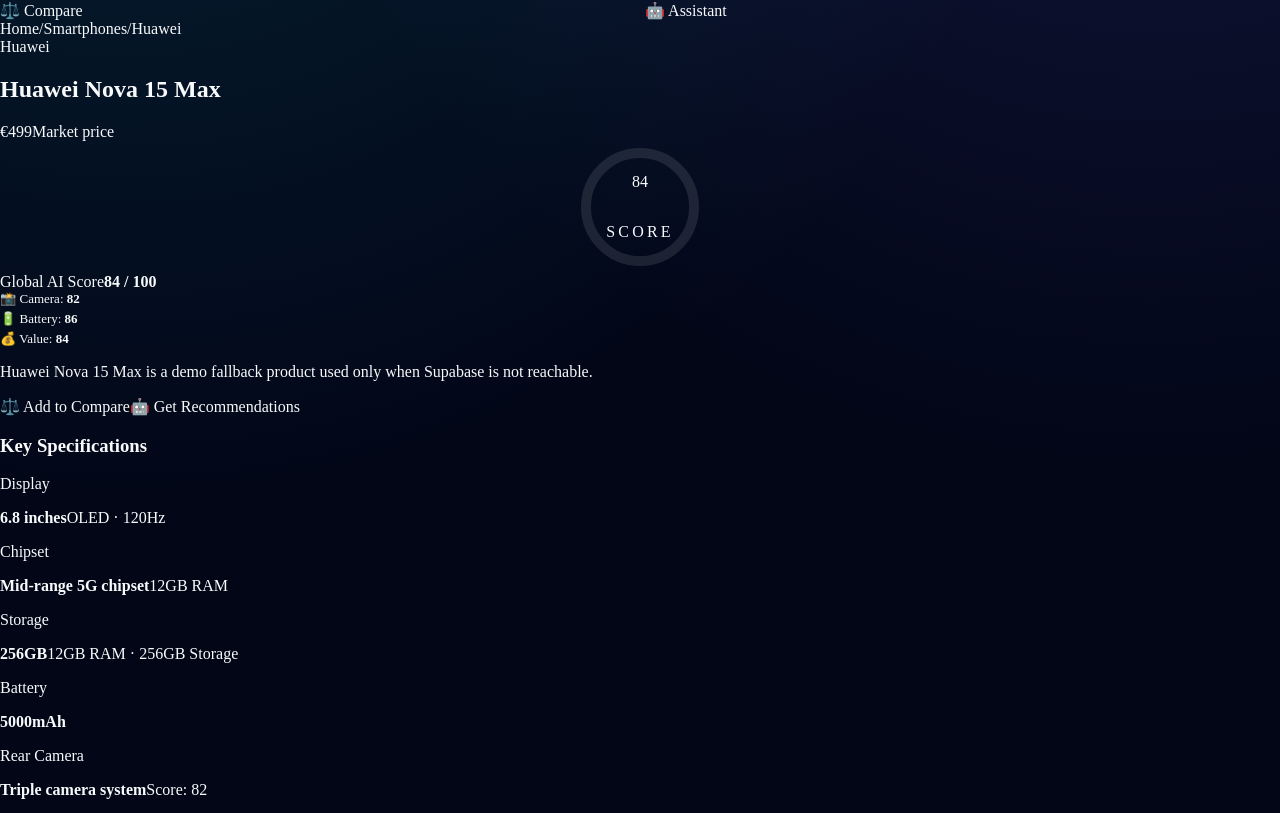
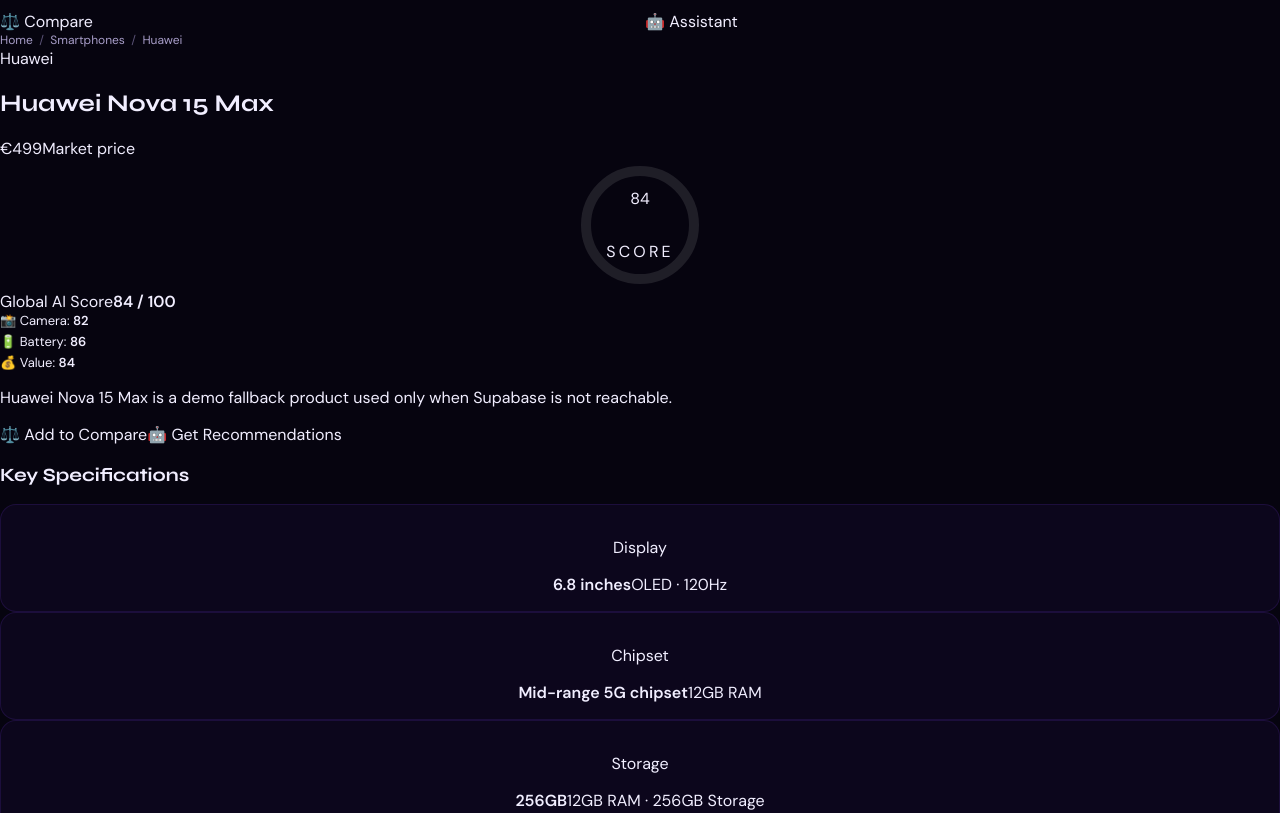
Before and after one commit to ABDELHADI2024/ai-product-intelligence-platform, a Next.js app: page /products/huawei-nova-15-max in a window 1280 px wide. Shown: the part 427-1240 px from the top of the page. Built offline with nearby package versions, Linux system fonts and the light colour scheme; no server answers; the database is empty.

Commit message:
Add files via upload

```diff
--- a/app/globals.css
+++ b/app/globals.css
@@ -1,78 +1,256 @@
+@import url('https://fonts.googleapis.com/css2?family=Syne:wght@400;600;700;800&family=DM+Sans:ital,opsz,wght@0,9..40,300;0,9..40,400;0,9..40,500;0,9..40,600;1,9..40,300&display=swap');
+
 @tailwind base;
 @tailwind components;
 @tailwind utilities;
 
 :root {
   color-scheme: dark;
+
+  /* === WITFLAG COLOR SYSTEM === */
+  --bg-base:        #06040f;       /* deep void black-purple */
+  --bg-surface:     #0d0920;       /* dark purple-ink surface */
+  --bg-card:        rgba(255,255,255,0.035);
+  --bg-card-hover:  rgba(255,255,255,0.06);
+
+  /* Primary accent: vivid electric purple */
+  --accent-primary: #7c3aed;
+  --accent-primary-light: #a855f7;
+  --accent-primary-glow: rgba(124,58,237,0.35);
+
+  /* Secondary accent: electric cyan */
+  --accent-cyan:    #22d3ee;
+  --accent-cyan-dim: rgba(34,211,238,0.15);
+  --accent-cyan-glow: rgba(34,211,238,0.25);
+
+  /* Tertiary: indigo */
+  --accent-indigo:  #6366f1;
+
+  /* Score ring gradient */
+  --score-good:   #22d3ee;
+  --score-mid:    #a855f7;
+
+  /* Text */
+  --text-primary:   #f1eeff;
+  --text-secondary: #a89ec9;
+  --text-muted:     #5c5478;
+
+  /* Border */
+  --border-soft:   rgba(124,58,237,0.18);
+  --border-bright: rgba(168,85,247,0.4);
 }
 
-* {
-  box-sizing: border-box;
-}
+* { box-sizing: border-box; }
 
-html {
-  scroll-behavior: smooth;
-}
+html { scroll-behavior: smooth; }
 
 body {
   margin: 0;
-  background:
-    radial-gradient(circle at 10% 0%, rgba(34, 211, 238, 0.14), transparent 32%),
-    radial-gradient(circle at 90% 0%, rgba(99, 102, 241, 0.18), transparent 30%),
-    #020617;
-  color: #f8fafc;
+  font-family: 'DM Sans', system-ui, sans-serif;
+  background: var(--bg-base);
+  color: var(--text-primary);
+  -webkit-font-smoothing: antialiased;
 }
 
-a {
-  color: inherit;
-  text-decoration: none;
+h1, h2, h3, h4, h5, h6,
+.font-display {
+  font-family: 'Syne', sans-serif;
 }
 
+a { color: inherit; text-decoration: none; }
+
 ::selection {
-  background: rgba(34, 211, 238, 0.35);
-  color: white;
+  background: rgba(124,58,237,0.4);
+  color: #fff;
 }
 
-.premium-shell {
+/* ─── MESH BACKGROUND ──────────────────────────── */
+.hero-mesh {
   background:
-    radial-gradient(circle at top left, rgba(34, 211, 238, 0.18), transparent 34%),
-    radial-gradient(circle at top right, rgba(124, 58, 237, 0.18), transparent 32%),
-    linear-gradient(180deg, rgba(2, 6, 23, 0.96), #020617);
+    radial-gradient(ellipse 80% 60% at 15% -10%, rgba(124,58,237,0.28) 0%, transparent 55%),
+    radial-gradient(ellipse 60% 50% at 85% 5%,  rgba(99,102,241,0.22) 0%, transparent 50%),
+    radial-gradient(ellipse 50% 40% at 50% 100%, rgba(34,211,238,0.10) 0%, transparent 55%),
+    var(--bg-base);
 }
 
-.glass-card {
-  border: 1px solid rgba(255, 255, 255, 0.1);
-  background: rgba(255, 255, 255, 0.045);
-  box-shadow: 0 24px 80px rgba(0, 0, 0, 0.28);
-  backdrop-filter: blur(18px);
+.surface-gradient {
+  background:
+    radial-gradient(ellipse 60% 40% at 10% 0%, rgba(124,58,237,0.20) 0%, transparent 50%),
+    radial-gradient(ellipse 50% 35% at 90% 0%, rgba(99,102,241,0.15) 0%, transparent 50%),
+    var(--bg-surface);
 }
 
+/* ─── GLASS CARD ────────────────────────────────── */
+.glass-card {
+  border: 1px solid var(--border-soft);
+  background: var(--bg-card);
+  backdrop-filter: blur(20px);
+  -webkit-backdrop-filter: blur(20px);
+  box-shadow:
+    0 1px 0 0 rgba(255,255,255,0.06) inset,
+    0 32px 80px rgba(0,0,0,0.45);
+  transition: border-color 0.2s ease, background 0.2s ease, transform 0.25s ease;
+}
+
+.glass-card:hover {
+  border-color: var(--border-bright);
+  background: var(--bg-card-hover);
+}
+
+/* ─── GLOW BORDER (pseudo gradient ring) ────────── */
 .glow-border {
   position: relative;
 }
-
 .glow-border::before {
   content: "";
   position: absolute;
   inset: -1px;
   border-radius: inherit;
   padding: 1px;
-  background: linear-gradient(135deg, rgba(34, 211, 238, 0.55), rgba(99, 102, 241, 0.1), rgba(168, 85, 247, 0.35));
+  background: linear-gradient(135deg,
+    rgba(124,58,237,0.6),
+    rgba(99,102,241,0.15) 40%,
+    rgba(34,211,238,0.4)
+  );
   mask: linear-gradient(#000 0 0) content-box, linear-gradient(#000 0 0);
   mask-composite: exclude;
   pointer-events: none;
+  opacity: 0;
+  transition: opacity 0.25s ease;
+}
+.glow-border:hover::before { opacity: 1; }
+
+/* ─── SEARCH BAR ────────────────────────────────── */
+.search-pill {
+  background: rgba(124,58,237,0.08);
+  border: 1px solid rgba(124,58,237,0.25);
+  transition: border-color 0.2s ease, box-shadow 0.2s ease;
+}
+.search-pill:focus-within {
+  border-color: rgba(168,85,247,0.6);
+  box-shadow: 0 0 0 3px rgba(124,58,237,0.15);
 }
 
+/* ─── BUTTONS ───────────────────────────────────── */
+.btn-primary {
+  background: linear-gradient(135deg, var(--accent-primary), var(--accent-indigo));
+  color: #fff;
+  font-weight: 700;
+  font-family: 'Syne', sans-serif;
+  letter-spacing: 0.02em;
+  transition: filter 0.2s ease, transform 0.15s ease;
+}
+.btn-primary:hover {
+  filter: brightness(1.15);
+  transform: translateY(-1px);
+}
+
+.btn-ghost {
+  border: 1px solid rgba(168,85,247,0.25);
+  background: rgba(124,58,237,0.08);
+  color: var(--accent-primary-light);
+  font-weight: 600;
+  font-family: 'Syne', sans-serif;
+  transition: background 0.2s ease, border-color 0.2s ease;
+}
+.btn-ghost:hover {
+  background: rgba(124,58,237,0.16);
+  border-color: rgba(168,85,247,0.5);
+}
+
+/* ─── SCORE BADGE ───────────────────────────────── */
+.score-badge {
+  background: conic-gradient(var(--accent-cyan) 0%, var(--accent-primary) 100%);
+  border-radius: 50%;
+}
+
+/* ─── NAV PILL ──────────────────────────────────── */
+.nav-pill {
+  background: rgba(124,58,237,0.06);
+  border: 1px solid rgba(124,58,237,0.15);
+}
+
+/* ─── TAG/BADGE ─────────────────────────────────── */
+.tag-purple {
+  background: rgba(124,58,237,0.12);
+  border: 1px solid rgba(168,85,247,0.25);
+  color: var(--accent-primary-light);
+}
+.tag-cyan {
+  background: rgba(34,211,238,0.10);
+  border: 1px solid rgba(34,211,238,0.25);
+  color: var(--accent-cyan);
+}
+.tag-green {
+  background: rgba(34,197,94,0.10);
+  border: 1px solid rgba(34,197,94,0.25);
+  color: #4ade80;
+}
+
+/* ─── SCROLLBAR ─────────────────────────────────── */
+::-webkit-scrollbar { width: 6px; height: 6px; }
+::-webkit-scrollbar-track { background: var(--bg-base); }
+::-webkit-scrollbar-thumb { background: rgba(124,58,237,0.4); border-radius: 3px; }
+::-webkit-scrollbar-thumb:hover { background: rgba(168,85,247,0.6); }
+
+/* ─── UTILITIES ─────────────────────────────────── */
 .line-clamp-2 {
   display: -webkit-box;
   -webkit-line-clamp: 2;
   -webkit-box-orient: vertical;
   overflow: hidden;
 }
-
 .line-clamp-3 {
   display: -webkit-box;
   -webkit-line-clamp: 3;
   -webkit-box-orient: vertical;
   overflow: hidden;
 }
+
+/* ─── FADE-IN ANIMATION ─────────────────────────── */
+@keyframes fadeUp {
+  from { opacity: 0; transform: translateY(18px); }
+  to   { opacity: 1; transform: translateY(0); }
+}
+.fade-up { animation: fadeUp 0.55s ease both; }
+.fade-up-d1 { animation-delay: 0.08s; }
+.fade-up-d2 { animation-delay: 0.16s; }
+.fade-up-d3 { animation-delay: 0.24s; }
+.fade-up-d4 { animation-delay: 0.32s; }
+
+/* ─── DIVIDER ───────────────────────────────────── */
+.divider {
+  border: none;
+  border-top: 1px solid rgba(124,58,237,0.12);
+}
+
+/* ─── METRIC BOX ────────────────────────────────── */
+.metric-box {
+  background: rgba(124,58,237,0.06);
+  border: 1px solid rgba(124,58,237,0.15);
+  border-radius: 1rem;
+  padding: 1rem;
+  text-align: center;
+}
+.metric-box .metric-value {
+  font-family: 'Syne', sans-serif;
+  font-size: 1.75rem;
+  font-weight: 800;
+  color: #fff;
+}
+.metric-box .metric-label {
+  font-size: 0.75rem;
+  color: var(--text-secondary);
+  margin-top: 0.25rem;
+}
+
+/* ─── BREADCRUMB ───────────────────────────────── */
+.breadcrumb {
+  display: flex;
+  align-items: center;
+  gap: 0.4rem;
+  font-size: 0.75rem;
+  color: var(--text-secondary);
+}
+.breadcrumb a:hover { color: var(--accent-primary-light); }
+.breadcrumb-sep { color: var(--text-muted); }
```
